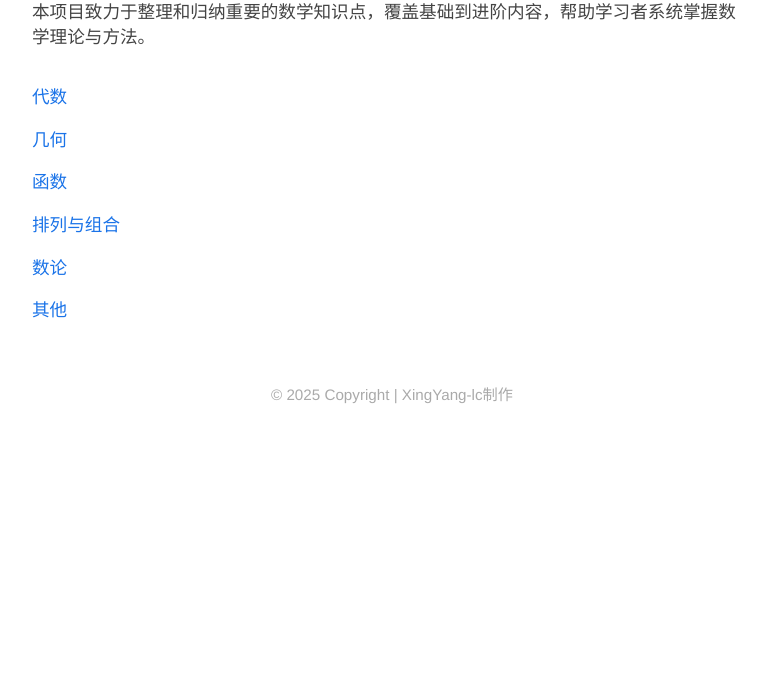
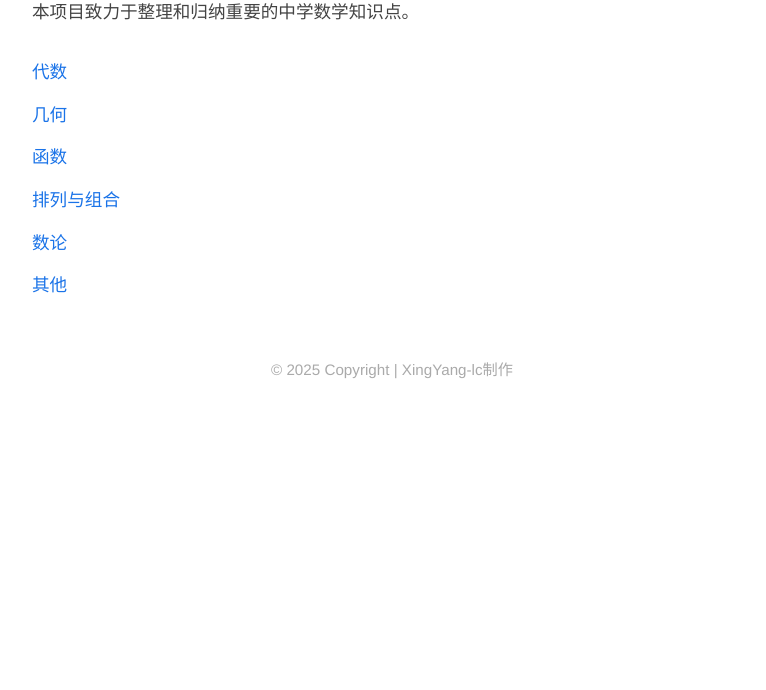
Before and after one commit to XingYang-lc/Maths, a plain HTML site: page index.html in a window 1280 px wide. Shown: the part 110-800 px from the top of the page, without its empty margins (248-1014 px from the left). Drawn offline with Linux system fonts and the light colour scheme.

Commit message:
Update index.html

```diff
--- a/index.html
+++ b/index.html
@@ -55,7 +55,7 @@
   <div class="container">
     <h1>数学知识库</h1>
     <div class="intro">
-      本项目致力于整理和归纳重要的数学知识点，覆盖基础到进阶内容，帮助学习者系统掌握数学理论与方法。
+      本项目致力于整理和归纳重要的中学数学知识点。
     </div>
     <ul>
       <li><a href="algebra.html">代数</a></li>
```
